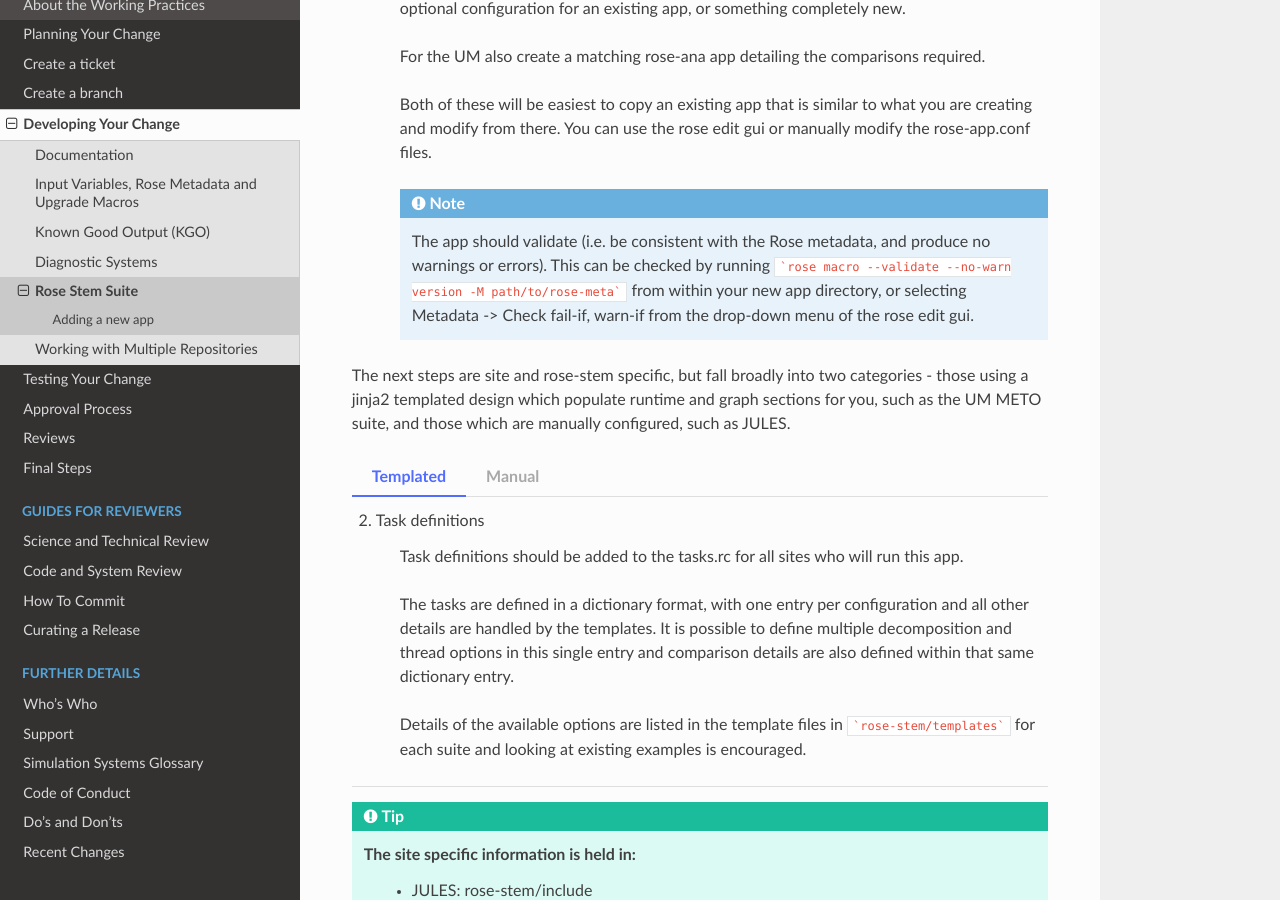
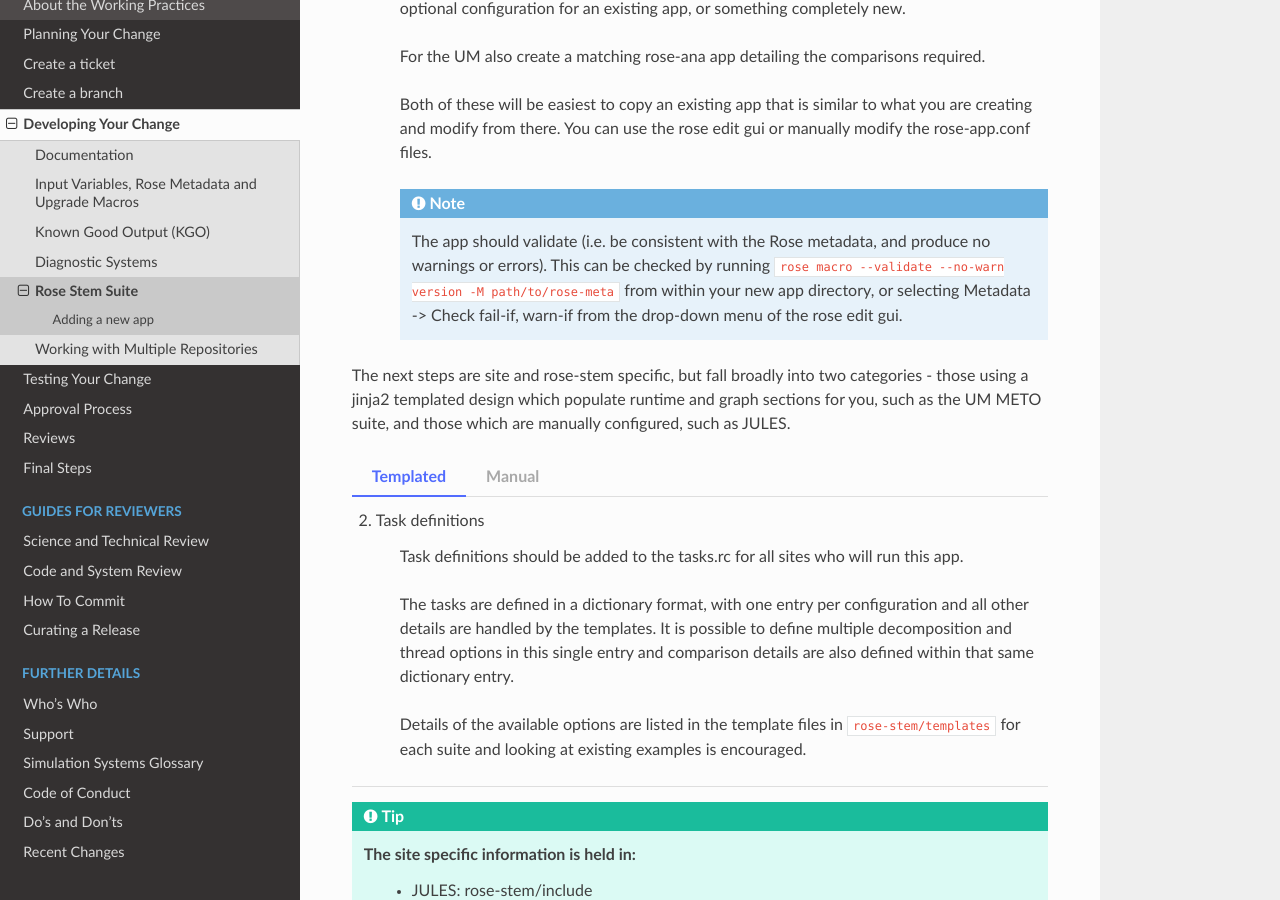
Before and after one commit to MetOffice/simulation-systems, a Sphinx documentation site: the page built from source/WorkingPractices/rose_stem.rst, in a window 1280 px wide and 900 px high, scrolled down 697 px. Built offline with Sphinx 7.4.7 and the Read the Docs theme 2.0.0, drawn with Linux system fonts in a browser that asks for light colours.

````diff
--- a/source/WorkingPractices/multi_repository.rst
+++ b/source/WorkingPractices/multi_repository.rst
@@ -73,8 +73,8 @@ line.
         - this may be your branch from a linked ticket, or a clean trunk copy
           at either the last release or a suitable head of trunk revision.
 
-    2. Run rose stem, including groups that cover the repositories being tested
-       and a source code path to every branch involved.
+    2. Run rose stem, and a source code path to every branch involved. As a minimum
+       run ``developer`` group and all groups that cover the repositories being tested.
 
         .. code-block::
 
--- a/source/WorkingPractices/rose_stem.rst
+++ b/source/WorkingPractices/rose_stem.rst
@@ -37,8 +37,8 @@ already in the code.
 
     .. note::
         The app should validate (i.e. be consistent with the Rose metadata, and
-        produce no warnings or errors). This can be checked by running ```rose macro
-        --validate --no-warn version -M path/to/rose-meta``` from within your new
+        produce no warnings or errors). This can be checked by running ``rose macro
+        --validate --no-warn version -M path/to/rose-meta`` from within your new
         app directory, or selecting Metadata -> Check fail-if, warn-if from the
         drop-down menu of the rose edit gui.
 
@@ -64,7 +64,7 @@ such as JULES.
             within that same dictionary entry.
 
             Details of the available options are listed in the template files
-            in ```rose-stem/templates``` for each suite and looking at existing examples
+            in ``rose-stem/templates`` for each suite and looking at existing examples
             is encouraged.
 
     .. tab-item:: Manual
````
